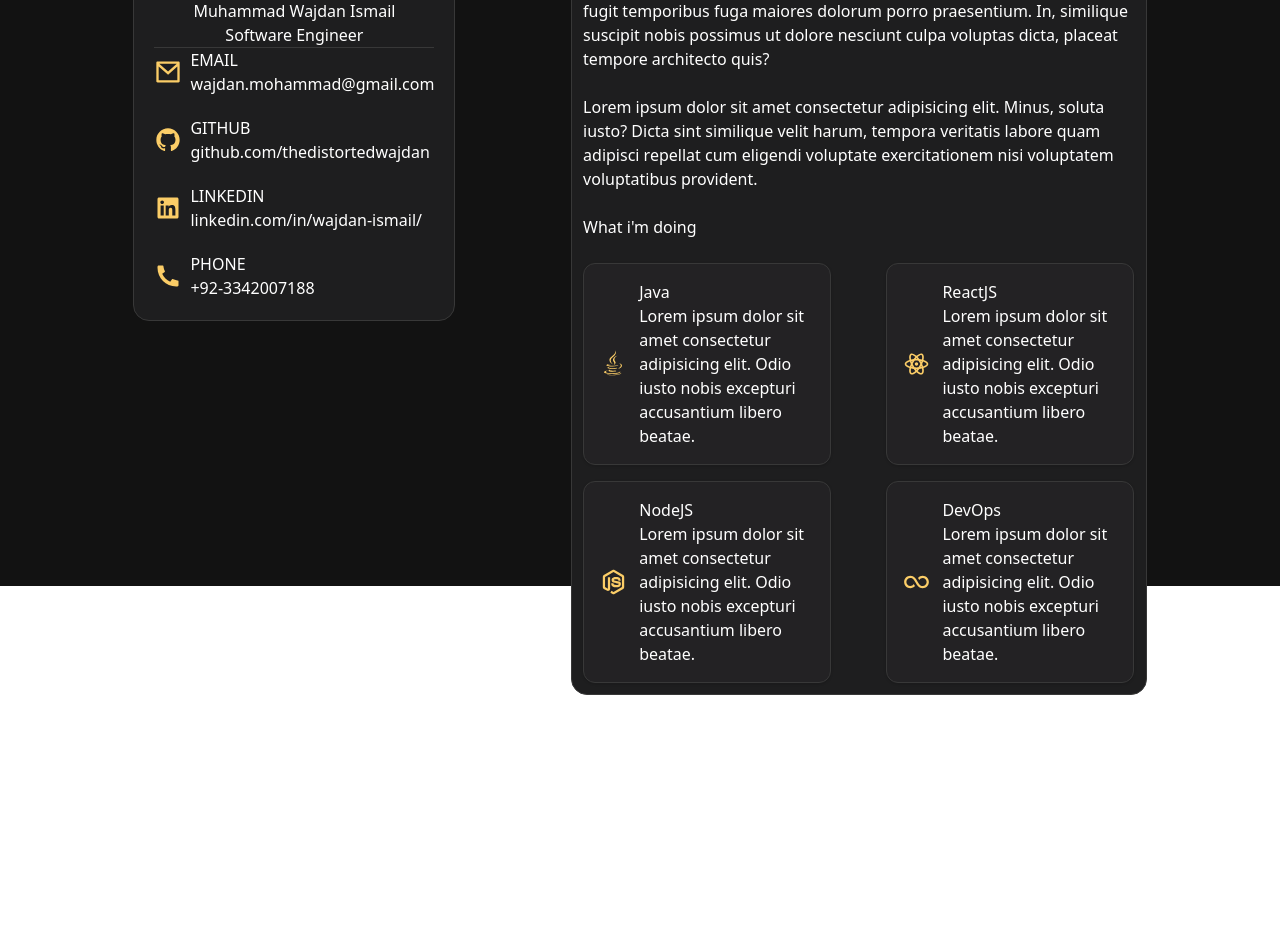
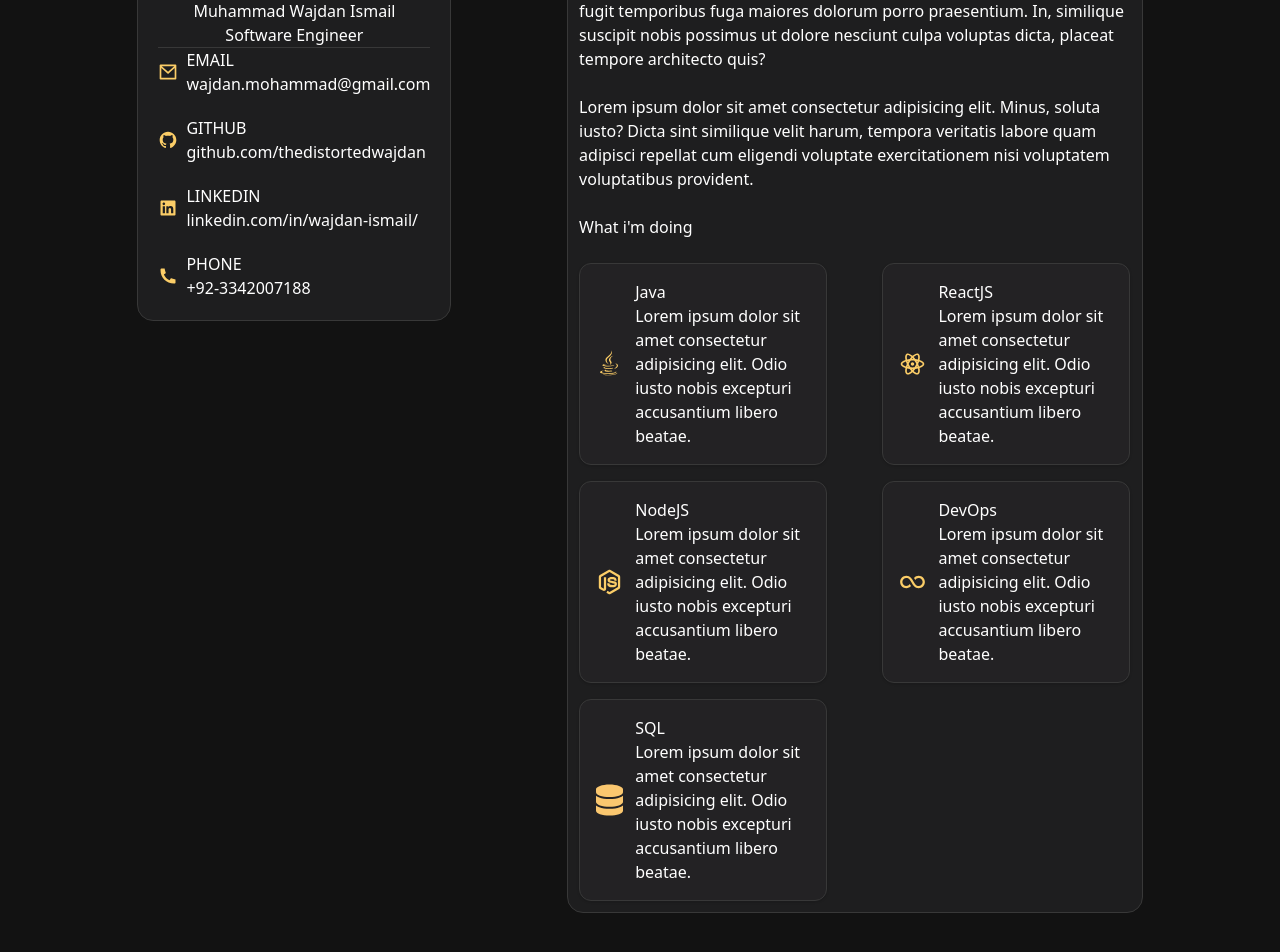
Before and after one commit to thedistortedwajdan/REACT-MyPortfolio, a React (Vite) app: page / in a window 1280 px wide. Shown: the part 214-1166 px from the top of the page. Before the commit the page ends 909 px from the top, so only its background shows below. Built offline with nearby package versions, Linux system fonts and the light colour scheme.

Commit message:
Update layout and styling; add SQL asset and integrate into About page

```diff
--- a/src/App.jsx
+++ b/src/App.jsx
@@ -6,7 +6,7 @@ import Sidebar from "./components/Sidebar.jsx";
 function App() {
   return (
     <>
-      <div className="w-screen p-[5%] h-screen box-border bg-[#121212] flex justify-center gap-[10%] ">
+      <div className="w-[100%] p-[5%] h-[100%] box-border bg-[#121212] flex justify-center gap-[10%] ">
         <BrowserRouter>
           <Sidebar />
           <MainInfo />
--- a/src/components/Sidebar.jsx
+++ b/src/components/Sidebar.jsx
@@ -6,7 +6,7 @@ import phone from "../assets/phone.svg";
 
 export default function Sidebar() {
   return (
-    <div className="text-white bg-[#1E1E1F] border-[#383838] border-1 rounded-2xl  h-fit w-fit">
+    <div className="text-white bg-[#1E1E1F] border-[#383838] border-1 rounded-2xl  h-fit w-fit sticky top-10">
       <div className="flex flex-col items-center m-5">
         <ProfileImage />
         <div>Muhammad Wajdan Ismail</div>
@@ -14,14 +14,14 @@ export default function Sidebar() {
         <div className="bg-[#383838] w-[100%] h-[1px] "></div>
         <ul className="items-start flex flex-col w-[100%] gap-5 ">
           <li className="flex items-center justify-start gap-2">
-            <img src={mail} alt="My Profile" className="w-7" />
+            <img src={mail} alt="My Profile" className="w-5" />
             <div>
               <div>EMAIL</div>
               <div>wajdan.mohammad@gmail.com</div>
             </div>
           </li>
           <li className="flex items-center justify-start gap-2">
-            <img src={github} alt="My Profile" className="w-7" />
+            <img src={github} alt="My Profile" className="w-5" />
             <div>
               <div>GITHUB</div>{" "}
               <a
@@ -34,7 +34,7 @@ export default function Sidebar() {
             </div>
           </li>
           <li className="flex items-center justify-start gap-2">
-            <img src={linkedin} alt="My Profile" className="w-7" />
+            <img src={linkedin} alt="My Profile" className="w-5" />
             <div>
               <div>LINKEDIN</div>{" "}
               <a
@@ -47,7 +47,7 @@ export default function Sidebar() {
             </div>
           </li>
           <li className="flex items-center justify-start gap-2">
-            <img src={phone} alt="My Profile" className="w-7" />
+            <img src={phone} alt="My Profile" className="w-5" />
             <div>
               <div>PHONE</div>
               <div>+92-3342007188</div>
--- a/src/pages/About.jsx
+++ b/src/pages/About.jsx
@@ -4,6 +4,7 @@ import java from "../assets/java.svg";
 import react from "../assets/react.svg";
 import nodejs from "../assets/nodejs.svg";
 import infinity from "../assets/infinity.svg";
+import sql from "../assets/sql.svg";
 
 function About() {
   return (
@@ -55,6 +56,13 @@ function About() {
             "Lorem ipsum dolor sit amet consectetur adipisicing elit. Odio iusto nobis excepturi accusantium libero beatae."
           }
         />
+        <Card
+          logo={sql}
+          title={"SQL"}
+          desc={
+            "Lorem ipsum dolor sit amet consectetur adipisicing elit. Odio iusto nobis excepturi accusantium libero beatae."
+          }
+        />
       </div>
     </div>
   );
```
Also changed, not shown: src/assets/sql.svg (added).
